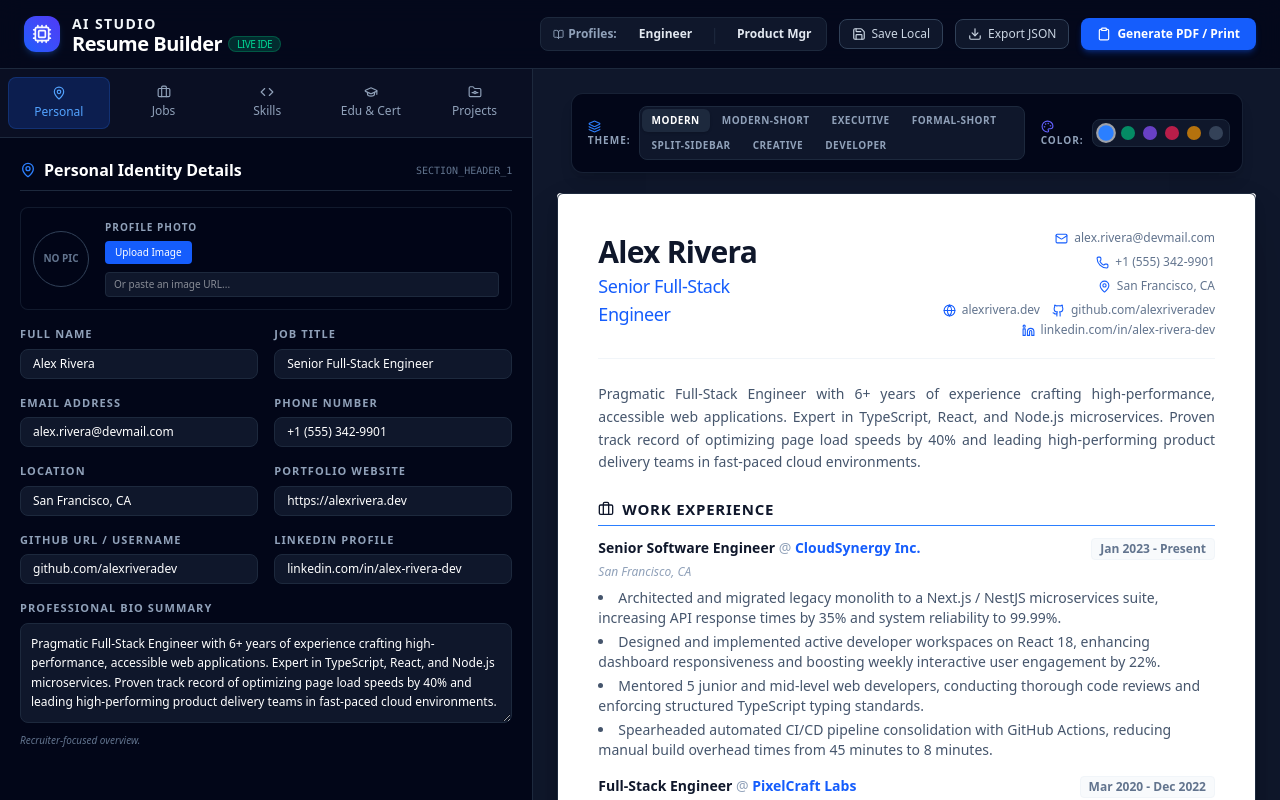
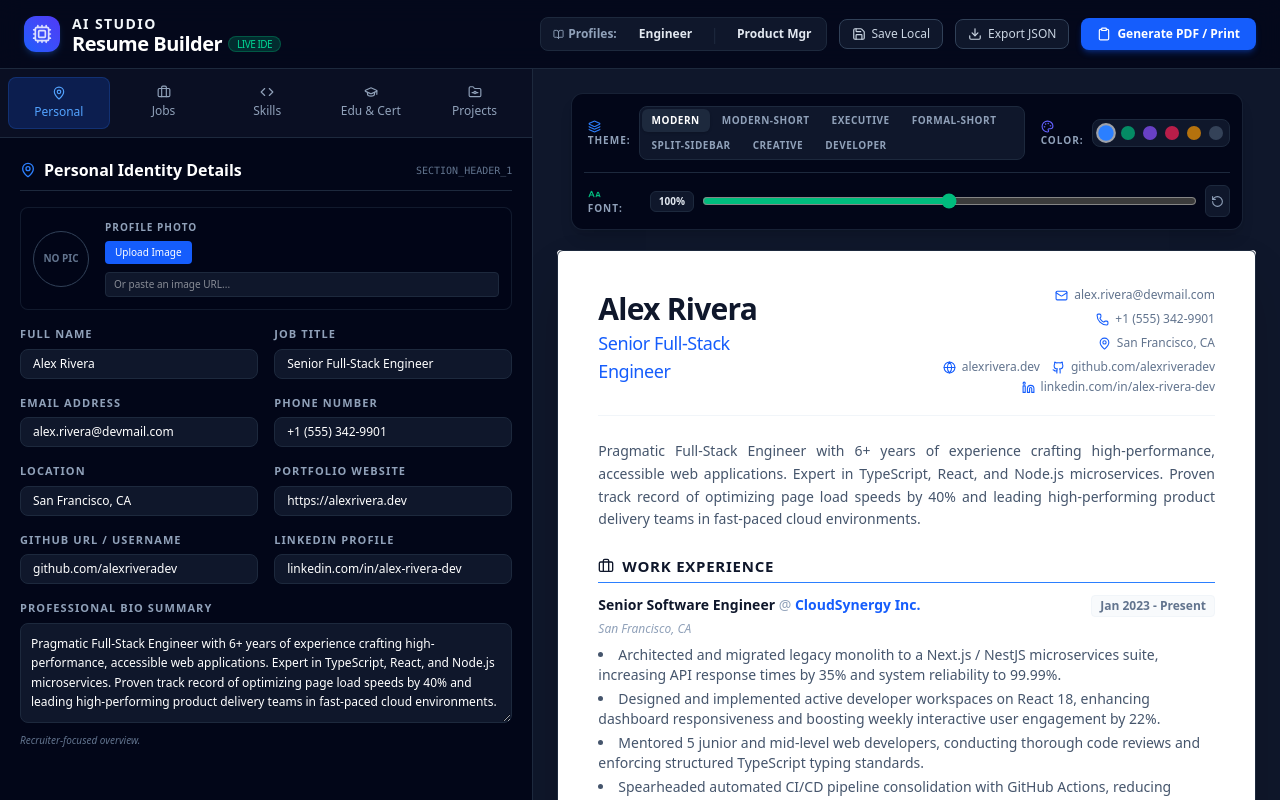
Before and after one commit to John-Aow/resume-generator, a React (Vite) app: page / in a window 1280 px wide. Shown: the top 800 px of the page. Built offline with nearby package versions, Linux system fonts and the light colour scheme.

Commit message:
add font-size schroll

```diff
--- a/server.ts
+++ b/server.ts
@@ -7,7 +7,7 @@ import dotenv from "dotenv";
 dotenv.config();
 
 const app = express();
-const PORT = 3000;
+const PORT = Number(process.env.PORT) || 3002;
 
 // Enable JSON middleware for parsing request bodies
 app.use(express.json({ limit: "10mb" }));
--- a/src/App.tsx
+++ b/src/App.tsx
@@ -3,13 +3,16 @@ import {
   Mail, Phone, MapPin, Globe, Github, Linkedin, Briefcase, GraduationCap,
   Code, FolderGit, Award, Languages, Plus, Trash2, Sparkles, Download,
   Check, RefreshCw, Layers, Palette, Clipboard, Cpu, FileJson,
-  ArrowRight, ExternalLink, HelpCircle, Save, BookOpen, AlertCircle
+  ArrowRight, ExternalLink, HelpCircle, Save, BookOpen, AlertCircle,
+  ALargeSmall, RotateCcw
 } from "lucide-react";
 import { ResumeData, SAMPLE_RESUMES, DesignTheme } from "./types";
 import { ResumePreview } from "./components/ResumeTemplates";
 
 // Safe ID Generator
 const generateId = () => Math.random().toString(36).substring(2, 9);
+const DEFAULT_FONT_SIZE = 100;
+const clampFontSize = (value: number) => Math.min(120, Math.max(80, value));
 
 export default function App() {
   // Application settings and theme loaded synchronously from localStorage or URL parameters
@@ -35,6 +38,22 @@ export default function App() {
       if (savedColor) return savedColor;
     }
     return "blue";
+  });
+
+  const [fontSize, setFontSize] = useState<number>(() => {
+    if (typeof window !== "undefined") {
+      const params = new URLSearchParams(window.location.search);
+      const urlFontSize = Number(params.get("fontSize"));
+      if (Number.isFinite(urlFontSize) && urlFontSize > 0) {
+        return clampFontSize(urlFontSize);
+      }
+
+      const savedFontSize = Number(localStorage.getItem("resume_font_size"));
+      if (Number.isFinite(savedFontSize) && savedFontSize > 0) {
+        return clampFontSize(savedFontSize);
+      }
+    }
+    return DEFAULT_FONT_SIZE;
   });
 
   // Resume state pre-filled with Software Engineer draft or loaded synchronously from localStorage
@@ -90,6 +109,11 @@ export default function App() {
     localStorage.setItem("resume_accent_color", accentColor);
   }, [accentColor]);
 
+  // Automatically persist selected resume font size to localStorage
+  useEffect(() => {
+    localStorage.setItem("resume_font_size", String(fontSize));
+  }, [fontSize]);
+
   // Automatically persist resume data whenever it is edited
   useEffect(() => {
     localStorage.setItem("resume_web_app_data", JSON.stringify(resumeData));
@@ -112,6 +136,10 @@ export default function App() {
       if (urlTheme) setTheme(urlTheme as DesignTheme);
       const urlAccent = params.get("accentColor");
       if (urlAccent) setAccentColor(urlAccent);
+      const urlFontSize = Number(params.get("fontSize"));
+      if (Number.isFinite(urlFontSize) && urlFontSize > 0) {
+        setFontSize(clampFontSize(urlFontSize));
+      }
 
       // Let font downloading and browser rendering settle before auto-firing print
       const timer = setTimeout(() => {
@@ -615,11 +643,12 @@ export default function App() {
         </div>
 
           {/* Pure Resume Sheet */}
-        <div className="w-full max-w-[21cm] bg-white print:p-0 print:shadow-none print:w-full print:border-none print:m-0 shadow-lg border border-slate-200 rounded-sm">
+        <div className="w-full max-w-[210mm] bg-white print:p-0 print:shadow-none print:w-full print:border-none print:m-0 shadow-lg border border-slate-200 rounded-sm">
           <ResumePreview
             data={resumeData}
             theme={theme}
             accentColor={accentColor}
+            fontSize={fontSize}
           />
         </div>
       </div>
@@ -692,7 +721,7 @@ export default function App() {
           </button>
 
           <a
-            href={`/resume-generator/?print=true&theme=${theme}&accentColor=${accentColor}`}
+            href={`/resume-generator/?print=true&theme=${theme}&accentColor=${accentColor}&fontSize=${fontSize}`}
             target="_blank"
             rel="noopener noreferrer"
             onClick={() => {
@@ -700,6 +729,7 @@ export default function App() {
               localStorage.setItem("resume_web_app_data", JSON.stringify(resumeData));
               localStorage.setItem("resume_theme", theme);
               localStorage.setItem("resume_accent_color", accentColor);
+              localStorage.setItem("resume_font_size", String(fontSize));
             }}
             className="flex items-center gap-1.5 text-xs bg-blue-600 hover:bg-blue-500 text-white shadow-md shadow-blue-600/30 font-bold px-4 py-2 rounded-lg transition hover:scale-[1.02] cursor-pointer"
           >
@@ -719,8 +749,7 @@ export default function App() {
           <nav className="flex flex-wrap border-b border-slate-800 bg-slate-900/60 p-2 gap-1 sticky top-0 z-30">
             <button
               onClick={() => setActiveTab("personal")}
-              className={`flex-1 text-center py-2 px-1 text-xs font-medium rounded-lg transition flex flex-col items-center gap-1 min-w-[70px] ${
-                activeTab === "personal" ? "bg-blue-600/20 text-blue-400 border border-blue-500/20" : "text-slate-400 hover:bg-slate-800 hover:text-slate-200"
+              className={`flex-1 text-center py-2 px-1 text-xs font-medium rounded-lg transition flex flex-col items-center gap-1 min-w-[70px] ${activeTab === "personal" ? "bg-blue-600/20 text-blue-400 border border-blue-500/20" : "text-slate-400 hover:bg-slate-800 hover:text-slate-200"
                 }`}
             >
               <MapPin size={14} />
@@ -728,8 +757,7 @@ export default function App() {
             </button>
             <button
               onClick={() => setActiveTab("experience")}
-              className={`flex-1 text-center py-2 px-1 text-xs font-medium rounded-lg transition flex flex-col items-center gap-1 min-w-[70px] ${
-                activeTab === "experience" ? "bg-blue-600/20 text-blue-400 border border-blue-500/20" : "text-slate-400 hover:bg-slate-800 hover:text-slate-200"
+              className={`flex-1 text-center py-2 px-1 text-xs font-medium rounded-lg transition flex flex-col items-center gap-1 min-w-[70px] ${activeTab === "experience" ? "bg-blue-600/20 text-blue-400 border border-blue-500/20" : "text-slate-400 hover:bg-slate-800 hover:text-slate-200"
                 }`}
             >
               <Briefcase size={14} />
@@ -737,8 +765,7 @@ export default function App() {
             </button>
             <button
               onClick={() => setActiveTab("skills")}
-              className={`flex-1 text-center py-2 px-1 text-xs font-medium rounded-lg transition flex flex-col items-center gap-1 min-w-[70px] ${
-                activeTab === "skills" ? "bg-blue-600/20 text-blue-400 border border-blue-500/20" : "text-slate-400 hover:bg-slate-800 hover:text-slate-200"
+              className={`flex-1 text-center py-2 px-1 text-xs font-medium rounded-lg transition flex flex-col items-center gap-1 min-w-[70px] ${activeTab === "skills" ? "bg-blue-600/20 text-blue-400 border border-blue-500/20" : "text-slate-400 hover:bg-slate-800 hover:text-slate-200"
                 }`}
             >
               <Code size={14} />
@@ -746,8 +773,7 @@ export default function App() {
             </button>
             <button
               onClick={() => setActiveTab("education")}
-              className={`flex-1 text-center py-2 px-1 text-xs font-medium rounded-lg transition flex flex-col items-center gap-1 min-w-[70px] ${
-                activeTab === "education" ? "bg-blue-600/20 text-blue-400 border border-blue-500/20" : "text-slate-400 hover:bg-slate-800 hover:text-slate-200"
+              className={`flex-1 text-center py-2 px-1 text-xs font-medium rounded-lg transition flex flex-col items-center gap-1 min-w-[70px] ${activeTab === "education" ? "bg-blue-600/20 text-blue-400 border border-blue-500/20" : "text-slate-400 hover:bg-slate-800 hover:text-slate-200"
                 }`}
             >
               <GraduationCap size={14} />
@@ -755,8 +781,7 @@ export default function App() {
             </button>
             <button
               onClick={() => setActiveTab("projects")}
-              className={`flex-1 text-center py-2 px-1 text-xs font-medium rounded-lg transition flex flex-col items-center gap-1 min-w-[70px] ${
-                activeTab === "projects" ? "bg-blue-600/20 text-blue-400 border border-blue-500/20" : "text-slate-400 hover:bg-slate-800 hover:text-slate-200"
+              className={`flex-1 text-center py-2 px-1 text-xs font-medium rounded-lg transition flex flex-col items-center gap-1 min-w-[70px] ${activeTab === "projects" ? "bg-blue-600/20 text-blue-400 border border-blue-500/20" : "text-slate-400 hover:bg-slate-800 hover:text-slate-200"
                 }`}
             >
               <FolderGit size={14} />
@@ -1066,7 +1091,7 @@ export default function App() {
                           <div className="space-y-1.5">
                             {exp.bullets.map((bullet, idx) => (
                               <div key={idx} className="flex gap-2 items-center bg-slate-950/80 p-1.5 rounded-lg border border-slate-800">
-                                <span className="text-[10px] font-mono font-bold text-slate-500 w-4 pl-1">{idx+1}.</span>
+                                <span className="text-[10px] font-mono font-bold text-slate-500 w-4 pl-1">{idx + 1}.</span>
                                 <input
                                   type="text"
                                   value={bullet}
@@ -1434,7 +1459,7 @@ export default function App() {
 
                         {proj.bullets.map((b, bIdx) => (
                           <div key={bIdx} className="flex gap-2 items-center bg-slate-950/80 p-1 rounded-lg">
-                            <span className="text-[10px] font-bold text-slate-500 pl-1">{bIdx+1}</span>
+                            <span className="text-[10px] font-bold text-slate-500 pl-1">{bIdx + 1}</span>
                             <input
                               type="text"
                               value={b}
@@ -1463,8 +1488,9 @@ export default function App() {
         <section className="lg:col-span-7 bg-slate-900 p-4 sm:p-6 overflow-y-auto flex flex-col items-center">
 
           {/* Customizer Control Board sticky wrapper */}
-          <div className="w-full max-w-2xl bg-slate-950 p-3 rounded-xl border border-slate-800/80 mb-5 flex flex-col sm:flex-row gap-3 sm:items-center sm:justify-between shadow-lg print-hide">
-
+          <div className="w-full max-w-2xl bg-slate-950 p-3 rounded-xl border border-slate-800/80 mb-5 flex flex-col gap-3 shadow-lg print-hide">
+
+            <div className="flex flex-col sm:flex-row gap-3 sm:items-center sm:justify-between">
               {/* Theme choices */}
               <div className="flex items-center gap-2">
                 <span className="text-[10px] font-bold text-slate-400 uppercase tracking-widest pl-1"><Layers size={13} className="inline mr-1 text-blue-500" /> Theme:</span>
@@ -1473,8 +1499,7 @@ export default function App() {
                     <button
                       key={t}
                       onClick={() => setTheme(t)}
-                    className={`text-[10px] font-bold uppercase tracking-wider px-2.5 py-1 rounded-md transition ${
-                      theme === t ? "bg-slate-800 text-white shadow-sm" : "text-slate-400 hover:text-slate-200"
+                      className={`text-[10px] font-bold uppercase tracking-wider px-2.5 py-1 rounded-md transition ${theme === t ? "bg-slate-800 text-white shadow-sm" : "text-slate-400 hover:text-slate-200"
                         }`}
                     >
                       {t === "split-sidebar" ? "Split-Sidebar" : t === "formal-short" ? "Formal-Short" : t}
@@ -1499,8 +1524,7 @@ export default function App() {
                       key={c.name}
                       onClick={() => setAccentColor(c.name)}
                       title={`Select ${c.name} style`}
-                    className={`w-3.5 h-3.5 rounded-full transition-transform hover:scale-125 ${c.bg} ${
-                      accentColor === c.name ? "ring-2 ring-white/60 scale-110" : "opacity-70"
+                      className={`w-3.5 h-3.5 rounded-full transition-transform hover:scale-125 ${c.bg} ${accentColor === c.name ? "ring-2 ring-white/60 scale-110" : "opacity-70"
                         }`}
                     />
                   ))}
@@ -1508,12 +1532,44 @@ export default function App() {
               </div>
             </div>
 
-          {/* Actual Letter Sized Sheet */}
-          <div className="w-full max-w-[21cm] shrink-0 bg-white shadow-2xl rounded-sm">
+            {/* Font size control */}
+            <div className="flex flex-col sm:flex-row sm:items-center gap-2 border-t border-slate-800 pt-3">
+              <div className="flex items-center justify-between sm:justify-start gap-2 sm:w-36">
+                <span className="text-[10px] font-bold text-slate-400 uppercase tracking-widest pl-1">
+                  <ALargeSmall size={13} className="inline mr-1 text-emerald-500" /> Font:
+                </span>
+                <span className="text-[10px] font-bold text-slate-200 bg-slate-900 border border-slate-800 px-2 py-0.5 rounded-md tabular-nums">
+                  {fontSize}%
+                </span>
+              </div>
+              <input
+                type="range"
+                min="80"
+                max="120"
+                step="1"
+                value={fontSize}
+                onChange={(e) => setFontSize(clampFontSize(Number(e.target.value)))}
+                aria-label="Resume font size"
+                className="w-full accent-emerald-500 cursor-pointer"
+              />
+              <button
+                type="button"
+                onClick={() => setFontSize(DEFAULT_FONT_SIZE)}
+                title="Reset font size"
+                className="self-start sm:self-auto inline-flex items-center justify-center text-slate-400 hover:text-white hover:bg-slate-800 border border-slate-800 bg-slate-900 rounded-md w-8 h-8 transition"
+              >
+                <RotateCcw size={13} />
+              </button>
+            </div>
+          </div>
+
+          {/* Actual A4 Sized Sheet */}
+          <div className="resume-a4-preview w-full max-w-[210mm] aspect-[210/297] shrink-0 overflow-hidden bg-white shadow-2xl rounded-sm">
             <ResumePreview
               data={resumeData}
               theme={theme}
               accentColor={accentColor}
+              fontSize={fontSize}
             />
           </div>
 
--- a/src/components/ResumeTemplates.tsx
+++ b/src/components/ResumeTemplates.tsx
@@ -6,9 +6,10 @@ interface ResumePreviewProps {
   data: ResumeData;
   theme: DesignTheme;
   accentColor: string; // Tailwind color class, e.g., 'blue', 'emerald', 'slate'
+  fontSize?: number;
 }
 
-const ResumePreviewContent: FC<ResumePreviewProps> = ({ data, theme, accentColor }) => {
+const ResumePreviewContent: FC<ResumePreviewProps> = ({ data, theme, accentColor, fontSize = 100 }) => {
   const { personalInfo, experiences, education, projects, skills, certifications, languages } = data;
 
   // Setup styling maps based on theme selection
@@ -89,7 +90,11 @@ const ResumePreviewContent: FC<ResumePreviewProps> = ({ data, theme, accentColor
   };
 
   return (
-    <div id="resume-sheet" className={`w-full mx-auto p-6 sm:p-8 md:p-10 shadow-lg border border-slate-150 rounded-md print:shadow-none print:border-none print:p-0 ${fontClass}`}>
+    <div
+      id="resume-sheet"
+      style={{ "--resume-font-scale": Math.min(120, Math.max(80, fontSize)) / 100 } as React.CSSProperties}
+      className={`w-full mx-auto p-6 sm:p-8 md:p-10 shadow-lg border border-slate-150 rounded-md print:shadow-none print:border-none print:p-0 ${fontClass}`}
+    >
 
       {/* ==================== THEME 1: MODERN ==================== */}
       {theme === "modern" && (
--- a/src/index.css
+++ b/src/index.css
@@ -1,4 +1,34 @@
 @import "tailwindcss";
+
+#resume-sheet {
+  --resume-font-scale: 1;
+}
+
+#resume-sheet [class~="text-[9px]"] { font-size: calc(9px * var(--resume-font-scale)) !important; }
+#resume-sheet [class~="text-[9.5px]"] { font-size: calc(9.5px * var(--resume-font-scale)) !important; }
+#resume-sheet [class~="text-[10px]"] { font-size: calc(10px * var(--resume-font-scale)) !important; }
+#resume-sheet [class~="text-[10.5px]"] { font-size: calc(10.5px * var(--resume-font-scale)) !important; }
+#resume-sheet [class~="text-[11px]"] { font-size: calc(11px * var(--resume-font-scale)) !important; }
+#resume-sheet [class~="text-[11.5px]"] { font-size: calc(11.5px * var(--resume-font-scale)) !important; }
+#resume-sheet [class~="text-[12px]"] { font-size: calc(12px * var(--resume-font-scale)) !important; }
+#resume-sheet [class~="text-[13px]"] { font-size: calc(13px * var(--resume-font-scale)) !important; }
+#resume-sheet [class~="text-[13.5px]"] { font-size: calc(13.5px * var(--resume-font-scale)) !important; }
+#resume-sheet [class~="text-[15px]"] { font-size: calc(15px * var(--resume-font-scale)) !important; }
+#resume-sheet [class~="text-[16px]"] { font-size: calc(16px * var(--resume-font-scale)) !important; }
+#resume-sheet [class~="text-xs"] { font-size: calc(12px * var(--resume-font-scale)) !important; }
+#resume-sheet [class~="text-sm"] { font-size: calc(14px * var(--resume-font-scale)) !important; }
+#resume-sheet [class~="text-lg"] { font-size: calc(18px * var(--resume-font-scale)) !important; }
+#resume-sheet [class~="text-xl"] { font-size: calc(20px * var(--resume-font-scale)) !important; }
+#resume-sheet [class~="text-3xl"] { font-size: calc(30px * var(--resume-font-scale)) !important; }
+
+.resume-a4-preview > div,
+.resume-a4-preview table {
+  height: 100%;
+}
+
+.resume-a4-preview #resume-sheet {
+  min-height: 100%;
+}
 
 /* High-fidelity print styles */
 @media print {
```
Lines whose indentation alone changed are shown as unchanged.
